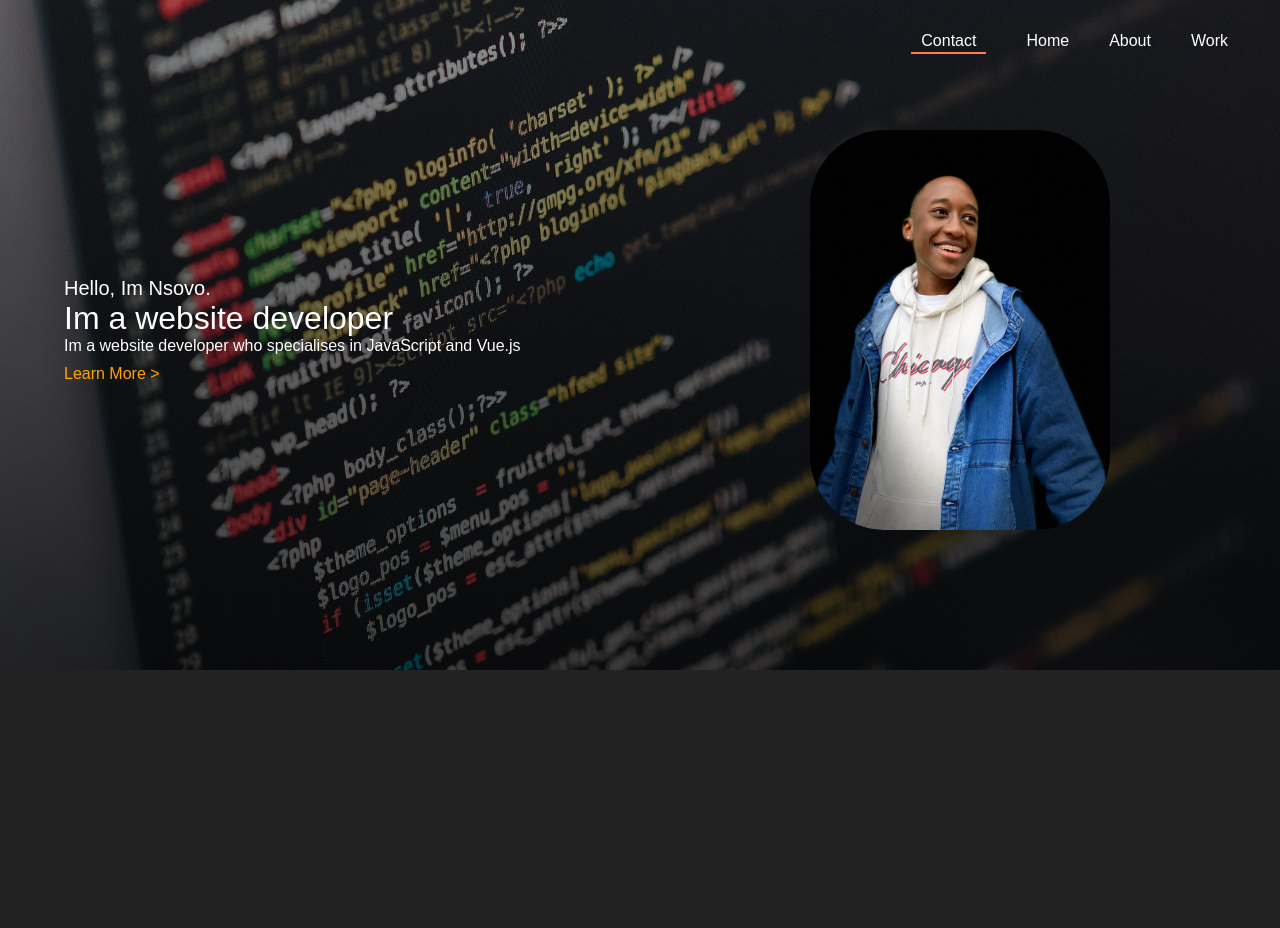
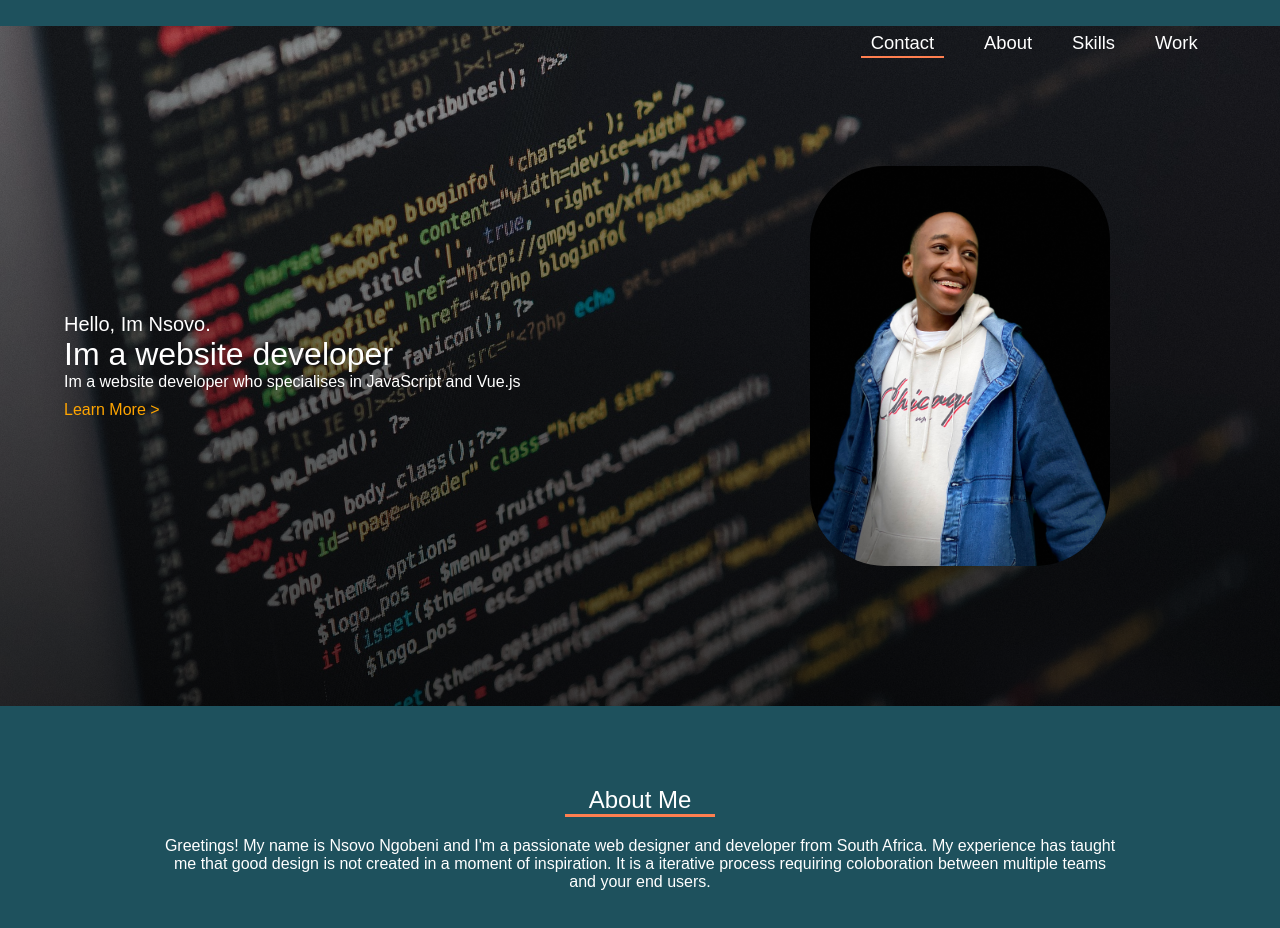
Before and after one commit to Nsovo-Ngobeni/portfolio-website-black, a Vue app: page / in a window 1280 px wide. Shown: the top 928 px of the page. Before the commit the page ends 800 px from the top, so only its background shows below. Built offline with nearby package versions, Linux system fonts and the light colour scheme.

Commit message:
Added an about me and updated nav titles

```diff
--- a/src/App.vue
+++ b/src/App.vue
@@ -2,17 +2,23 @@
   <div>
     <MainNavBar />
     <Header name='Nsovo' img=''/>
+    <About />
   </div>
 </template>
 
 <script>
+  // Imports components
   import Header from './components/Header.vue';
   import MainNavBar from './components/MainNavBar.vue';
+  import About from './components/About.vue'
+
+  // Export
   export default {
     name: 'App',
     components: {
       Header,
-      MainNavBar
+      MainNavBar,
+      About
     }
   }
 </script>
@@ -29,7 +35,9 @@
   }
 
   :root {
-    --main-background-color: #222;
+    --main-background-color: #1e515d;
+    --secondary-background-color: #444666;
+    --emphasised-color: coral;
     --main-text-color: #fff;
     --emphasised-text-color:#ffa500;
   }
--- /dev/null
+++ b/src/components/About.vue
@@ -0,0 +1,46 @@
+<template>
+	<div>
+		<h2>About Me</h2>
+		<p>
+			Greetings! My name is Nsovo Ngobeni and I'm a
+			passionate web designer and developer from South Africa.
+			My experience has taught me that good design is not created
+			in a moment of inspiration. It is a iterative process
+			requiring coloboration between multiple teams and your end
+			users.
+		</p>
+	</div>
+</template>
+
+<script>
+	export default {
+		name: 'About'
+	}
+</script>
+
+<style scoped>
+	div {
+		margin: auto;
+		margin: 10vh auto 10vh auto;
+		width: 75%;
+		text-align: center;
+		background-color: var(--main-background-color);
+	}
+
+	h2 {
+		font-weight: normal;
+	}
+
+	h2:after {
+		content: '';
+		display: block;
+		background-color: var(--emphasised-color);
+		width: 150px;
+		height: 3px;
+		margin: auto;
+	}
+
+	p {
+		margin-top: 2.5vh;
+	}
+</style>
--- a/src/components/MainNavBar.vue
+++ b/src/components/MainNavBar.vue
@@ -2,8 +2,8 @@
 	<div>
 		<ul>
 			<li><a href="#">Contact</a></li>
-			<li><a href="#">Home</a></li>
 			<li><a href="#">About</a></li>
+			<li><a href="#">Skills</a></li>
 			<li><a href="#">Work</a></li>
 		</ul>
 	</div>
@@ -22,7 +22,7 @@
 	}
 
 	div {
-		margin-top: 2.5%;
+		margin: 2.5%;
 	}
 
 	ul {
@@ -41,12 +41,13 @@
 
 	a {
 		text-decoration: none;
+		font-size: 115%;
 		transition: font-size 0.5s, color 0.25s;
 		margin: 20px;
 	}
 
 	a:hover {
-		font-size: 110%;
+		font-size: 125%;
 		color: var(--emphasised-text-color);
 	}
 
```
